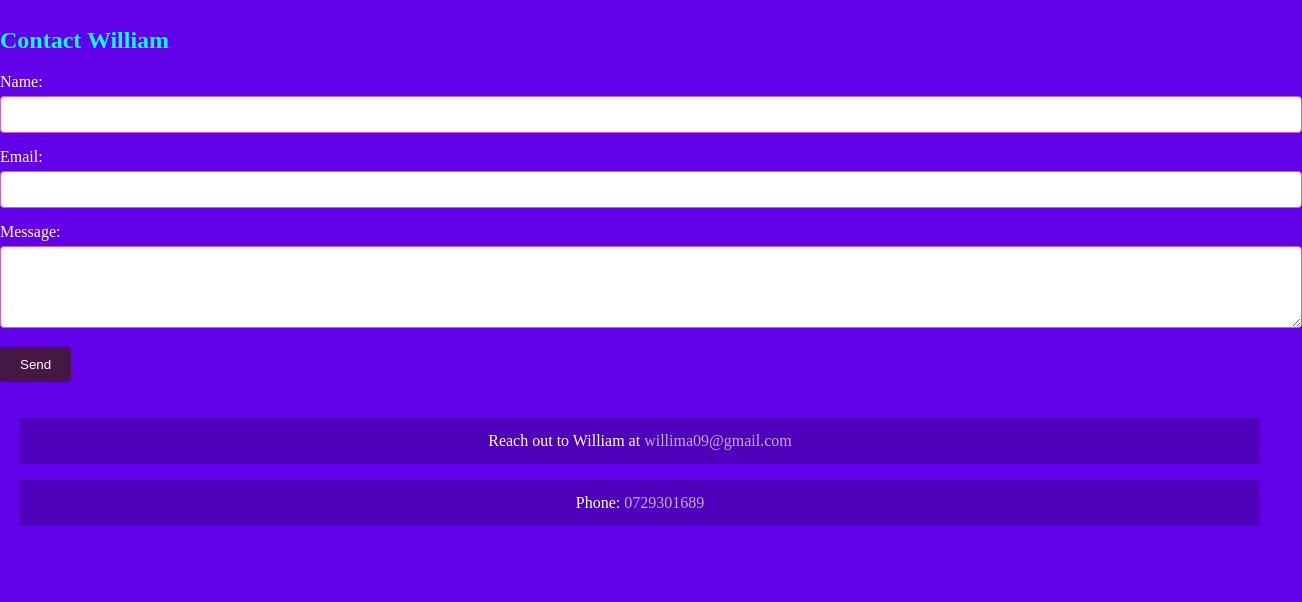
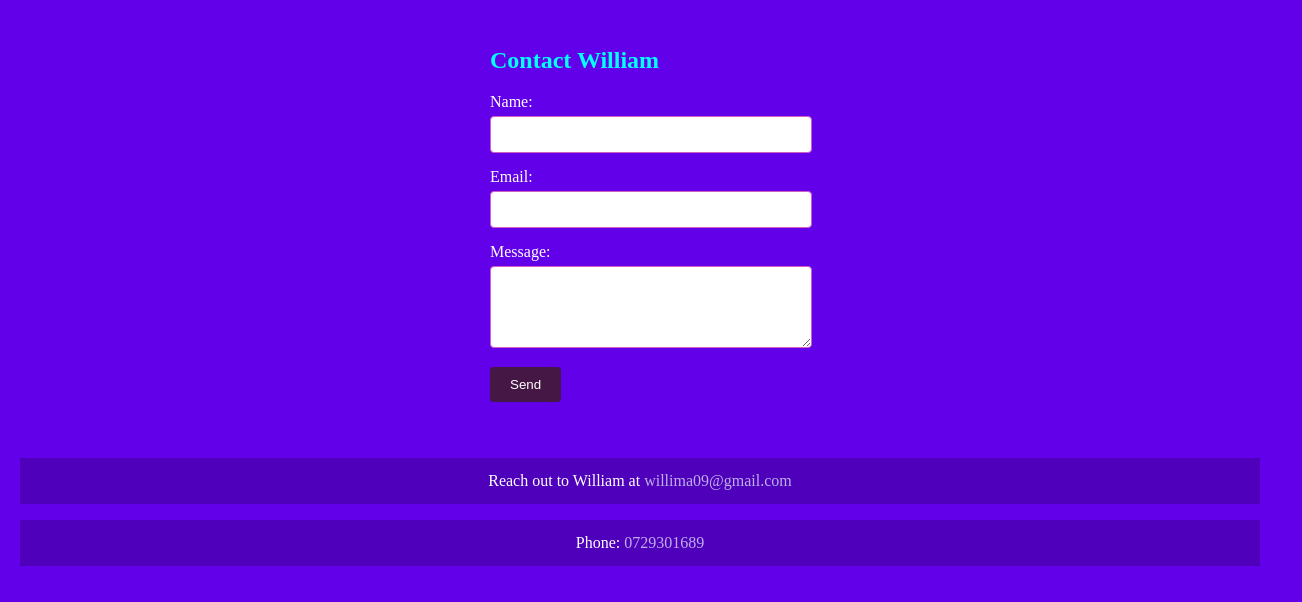
Before and after one commit to ibconcept/WilliamMainaPortfolio.github.io, a plain HTML site: page index.html in a window 1280 px wide. Shown: the part 1887-2489 px from the top of the page, 1302 px wide, since content can reach past the window. Before the commit the page ends 2449 px from the top, so only its background shows below. Drawn offline with Linux system fonts and the light colour scheme.

Commit message:
Update styles.css

```diff
--- a/styles.css
+++ b/styles.css
@@ -89,9 +89,9 @@ strong {
 }
 
 .contact-form {
-  max-width: 500px auto;
+  max-width: 300px ;
   margin: 00 auto;
-  padding: 20px auto;
+  padding: 20px;
   }
 
 .contact-form h2 {
```
